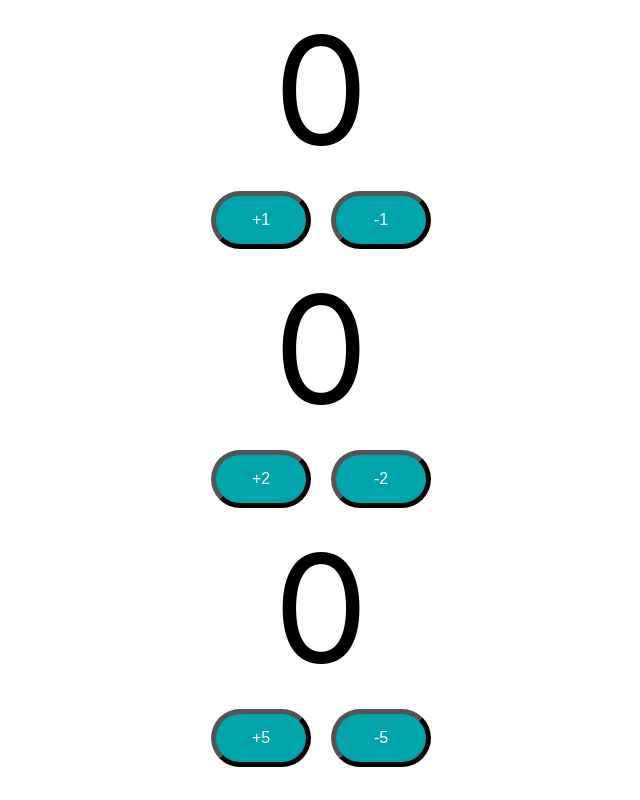
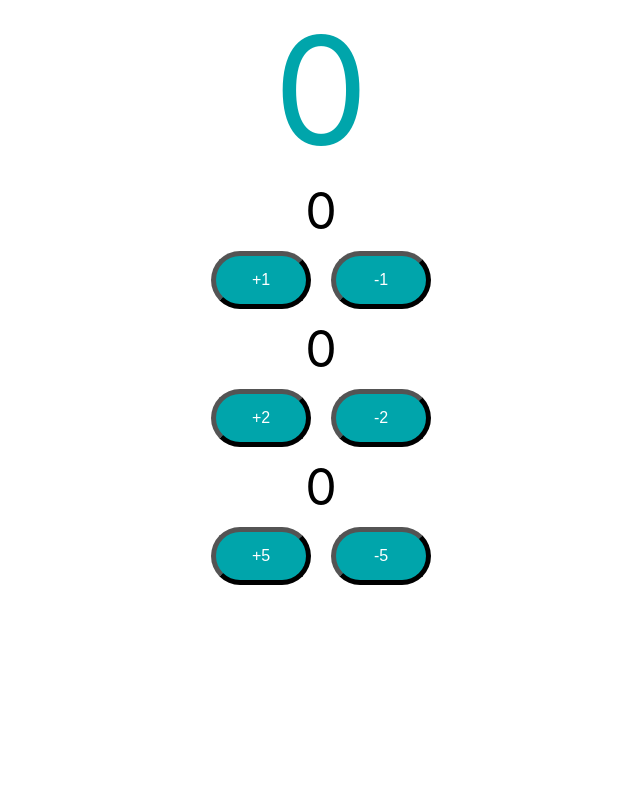
Before and after one commit to roshan395/counter-react, a React (Create React App) app: page / in a window 1280 px wide. Shown: the whole page, without its empty margins (319-959 px from the left). Built offline with nearby package versions, Linux system fonts and the light colour scheme.

Commit message:
exploring how to update parent state from child

```diff
--- a/src/App.js
+++ b/src/App.js
@@ -4,19 +4,9 @@ import Counter from './components/counter/Counter';
 function App() {
   return (
     <div className="App">
-      <Counter increaseBy={1}></Counter>
-      <Counter increaseBy={2}></Counter>
-      <Counter increaseBy={5}></Counter>
+      <Counter></Counter>
     </div>
   );
 }
 
-// function PlayingWithProps({property1, property2}) {
-//   console.log(property1)
-//   console.log(property2)
-//   return (
-//     <div>props</div>
-//   )
-// }
-
 export default App;
--- a/src/components/counter/Counter.css
+++ b/src/components/counter/Counter.css
@@ -12,6 +12,11 @@
 }
 
 .Count {
-    font-size: 150px;
+    font-size: 50px;
     padding: 20px;
 }
+
+.totalcount {
+    font-size: 150px;
+    color: #00a5ab;
+}
--- a/src/components/counter/Counter.jsx
+++ b/src/components/counter/Counter.jsx
@@ -2,7 +2,25 @@ import { useState } from 'react'
 import { PropTypes } from 'prop-types';
 import './Counter.css'
 
-export default function Counter({increaseBy}) {
+export default function Counter(){
+
+    const [count, setCount] = useState(0);
+
+    function incrementCounterParentFunction(increaseBy){
+        setCount(count + increaseBy)
+    }
+
+    return(
+        <>
+            <span className="totalcount">{count}</span>
+            <CounterButton increaseBy={1}></CounterButton>
+            <CounterButton increaseBy={2}></CounterButton>
+            <CounterButton increaseBy={5}></CounterButton>
+        </>
+    )
+}
+
+function CounterButton({increaseBy}) {
 
     const [count, setCount] = useState(0);
 
@@ -15,7 +33,7 @@ export default function Counter({increaseBy}) {
     }
 
     return (
-        <div className="Counter">
+        <div className="CounterButton">
             <span className="Count">{count}</span>
             <div>
                 <button className="CountButton"
@@ -30,11 +48,11 @@ export default function Counter({increaseBy}) {
 }
 
 //adding constaraints on property
-Counter.propTypes =  {
+CounterButton.propTypes =  {
     increaseBy: PropTypes.number
 }
 
 //adding default values to props
-Counter.defaultProps = {
+CounterButton.defaultProps = {
     increaseBy: 1
 }
```
Lines whose indentation alone changed are shown as unchanged.
